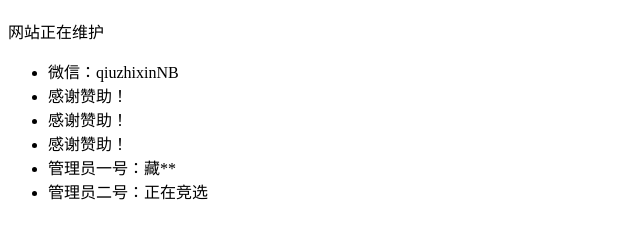
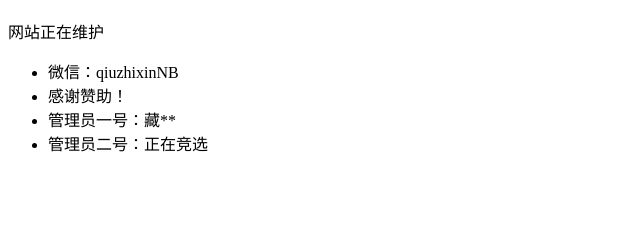
Before and after one commit to SpecialWatersever/specialwater.github.io, a plain HTML site: page index.html in a window 1280 px wide. Shown: the part 70-308 px from the top of the page, without its empty margins (0-640 px from the left). Drawn offline with Linux system fonts and the light colour scheme.

Commit message:
Update index.html

```diff
--- a/index.html
+++ b/index.html
@@ -9,8 +9,6 @@
 <ul>
    <li>微信：qiuzhixinNB</li>
    <li>感谢赞助！</li>
-   <li>感谢赞助！</li>
-   <li>感谢赞助！</li>
    <li>管理员一号：藏**</li>
    <li>管理员二号：正在竞选</li>
 </ul>
```
